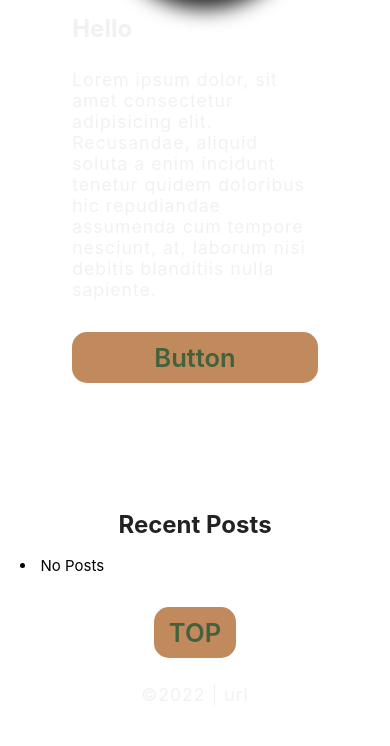
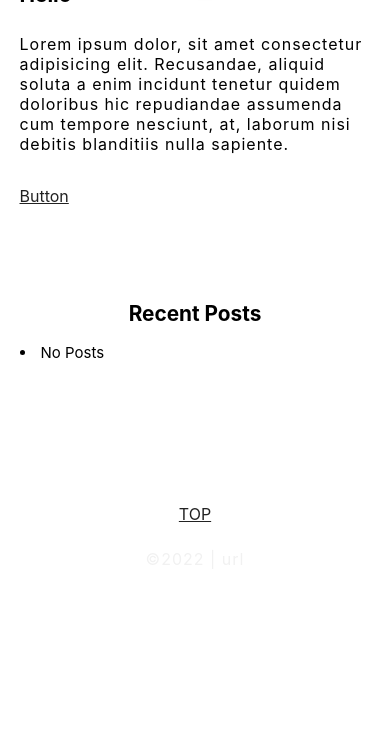
Before and after one commit to ty30/gen-stat-one, a Flask app: page / in a window 390 px wide. Shown: the part 233-979 px from the top of the page. After the commit the page ends 802 px from the top, so only its background shows below. Run offline with Flask 2, Linux system fonts and the light colour scheme.

Commit message:
Modified style.css, clean out the mess

```diff
--- a/static/css/style.css
+++ b/static/css/style.css
@@ -27,15 +27,9 @@
   letter-spacing: 1px;
   padding: 0.6rem 0;
 }
-h1,
-h2,
-h3 {
-  color: var(--dark-color);
-}
 h1 {
-  font-size: 8rem;
-  line-height: 1.1;
-  padding-bottom: 3rem;
+  font-size: 4rem;
+  padding-bottom: 1rem;
 }
 h2 {
   font-size: 3rem;
@@ -122,49 +113,31 @@
 .bg-primary {
   background-color: var(--primary-color);
 }
-.text-light {
+.text-lite {
   color: var(--lite-color);
 }
 .text-dark {
   color: var(--dark-color) 2;
 }
-/* Button */
-.btn {
-  display: flex;
-  justify-content: center;
-  align-items: center;
-  background-color: var(--secondary-color);
-  border-radius: 15px;
-  color: var(--primary-color);
-  padding: 10px 15px;
-  cursor: pointer;
+a {
+  color: var(--dark-color);
+  font-size: 1.2rem;
+  font-weight: 600;
 }
-.btn a {
+a:hover {
   text-decoration: none;
-  font-size: 1.8rem;
-  font-weight: 600;
-  color: var(--primary-color);
-}
-.btn a:hover {
   color: var(--secondary-color);
-}
-.btn:hover {
-  background-color: var(--lite-color);
 }
 /* Navbar Menu */
 .navbar {
-  background-color: var(--primary-color);
   display: flex;
   justify-content: center;
   align-items: center;
   padding: 0;
 }
-.navbar:hover {
-  background-color: rgba(0, 0, 0, 0.8);
-}
 .navbar a {
   text-decoration: none;
-  color: var(--lite-color);
+  color: var(--dark-color);
   font-size: 1.6rem;
   font-weight: bold;
   padding: 1rem 0;
@@ -190,16 +162,10 @@
   align-items: center;
   gap: 3rem;
 }
-/* About Me */
+/* Intro */
 .showcase {
   display: flex;
-  justify-content: space-between;
-  align-items: center;
   gap: 1rem;
-  padding: 2rem 0;
-}
-.showcase > div {
-  width: 50%;
 }
 .headshot {
   width: 250px;
@@ -362,57 +267,34 @@
     flex-direction: column;
     justify-content: baseline;
     align-items: flex-start;
+    color: var(--lite-color);
   }
   .navbar a {
     padding: 5px 10px;
   }
-  .navbar #icon {
-    display: none;
-  }
-  .showcase {
-    flex-direction: column-reverse;
-    justify-items: center;
-    align-items: center;
-  }
-  .showcase > div {
-    width: 70%;
-    margin: auto 0;
-  }
   .headshot {
-    width: 200px;
-    height: 200px;
-  }
-  .projects {
-    flex-direction: column;
-    justify-content: center;
-    align-items: center;
-  }
-  .projects div {
-    text-align: center;
-  }
-  .projects img {
-    width: 300px;
-    height: 300px;
+    width: 225px;
+    height: 225px;
   }
   h1 {
-    font-size: 3rem;
+    font-size: 2.5rem;
     text-align: center;
   }
   h2 {
-    font-size: 2rem;
+    font-size: 1.5rem;
   }
   h3 {
-    font-size: 1.8rem;
-    font-weight: 100;
+    font-size: 1.5rem;
   }
   p {
-    font-size: 1.4rem;
+    font-size: 1.2rem;
+  }
+  a {
+    font-size: 1rem;
+    font-weight: 400;
   }
   .container {
     max-width: 90%;
-  }
-  .card-link {
-    font-size: 1.3rem;
   }
   .recent-posts {
     padding: 0;
@@ -420,51 +302,33 @@
   }
 }
 @media only screen and (max-width: 480px) {
-  .container {
-    flex-direction: column;
-    width: 95%;
-    margin: 0 auto;
-  }
   .navbar a {
     font-size: 1.3rem;
   }
-  .btn a {
-    font-size: 1.6rem;
+  .showcase {
+    flex-direction: column-reverse;
+    justify-items: center;
+    align-items: center;
   }
-  .showcase .social-icons {
-    flex-direction: row;
+  .headshot {
+    width: 200px;
+    height: 200px;
   }
   .recent-posts {
     gap: 0.6rem;
     width: 100%;
   }
-  .projects {
-    flex-direction: column;
-    gap: 0;
+  h1 {
+    font-size: 1.4rem;
   }
-  .projects div {
-    justify-content: center;
-    align-items: center;
+  h2 {
+    font-size: 1.3rem;
   }
-  .projects img {
-    width: 180px;
-    height: 180px;
-  }
-  iframe {
-    width: 70%;
-    height: 960px;
+  h3 {
+    font-size: 1rem;
   }
   p {
-    font-size: 1.1rem;
-  }
-  h1 {
-    font-size: 1.8rem;
-  }
-  h2 {
-    font-size: 1.5rem;
-  }
-  h3 {
-    font-size: 1.2rem;
+    font-size: 1rem;
   }
   pre {
     margin: 0;
```
Also changed, not shown: other parts of static/css/style.css (+11 -76 lines).
